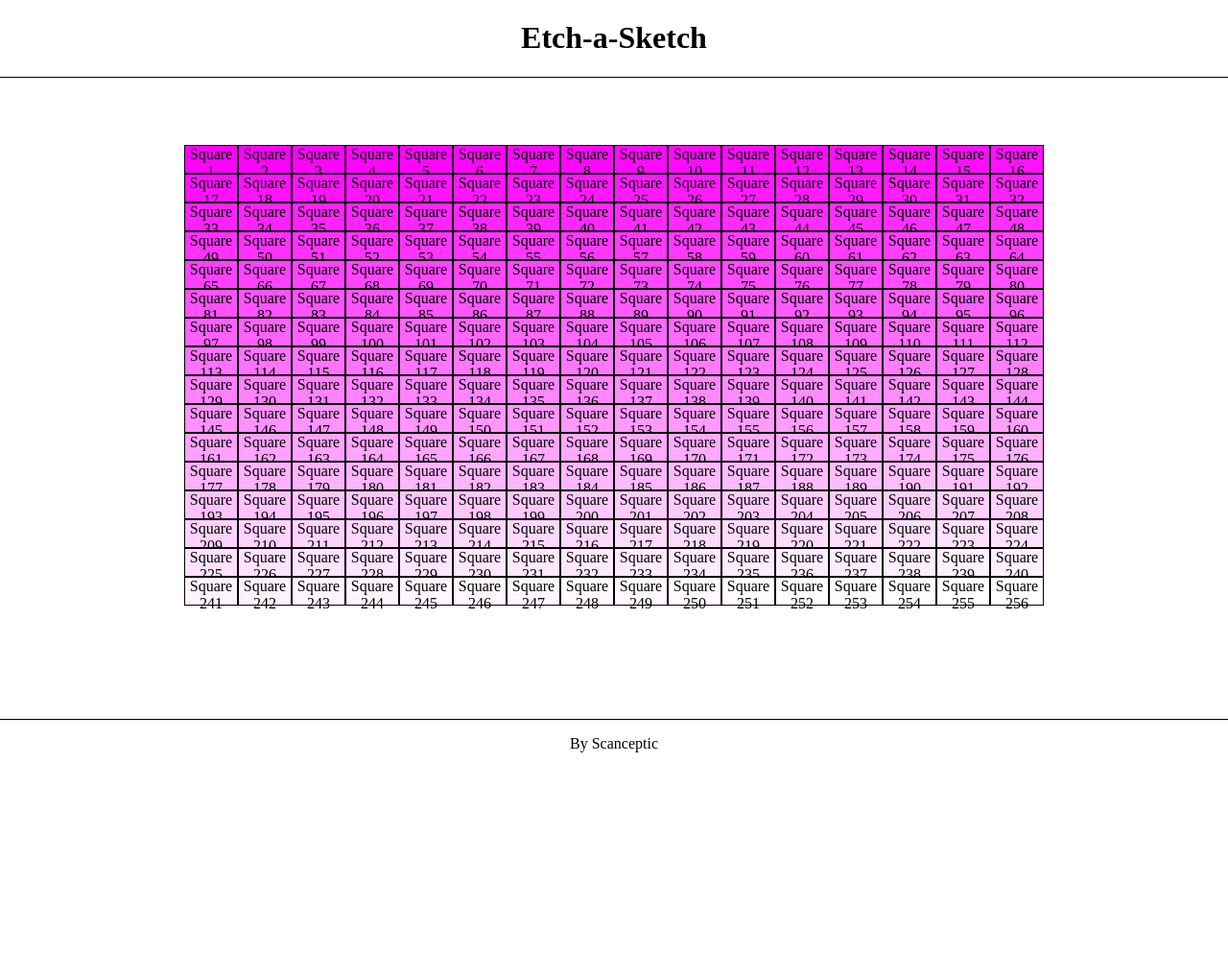
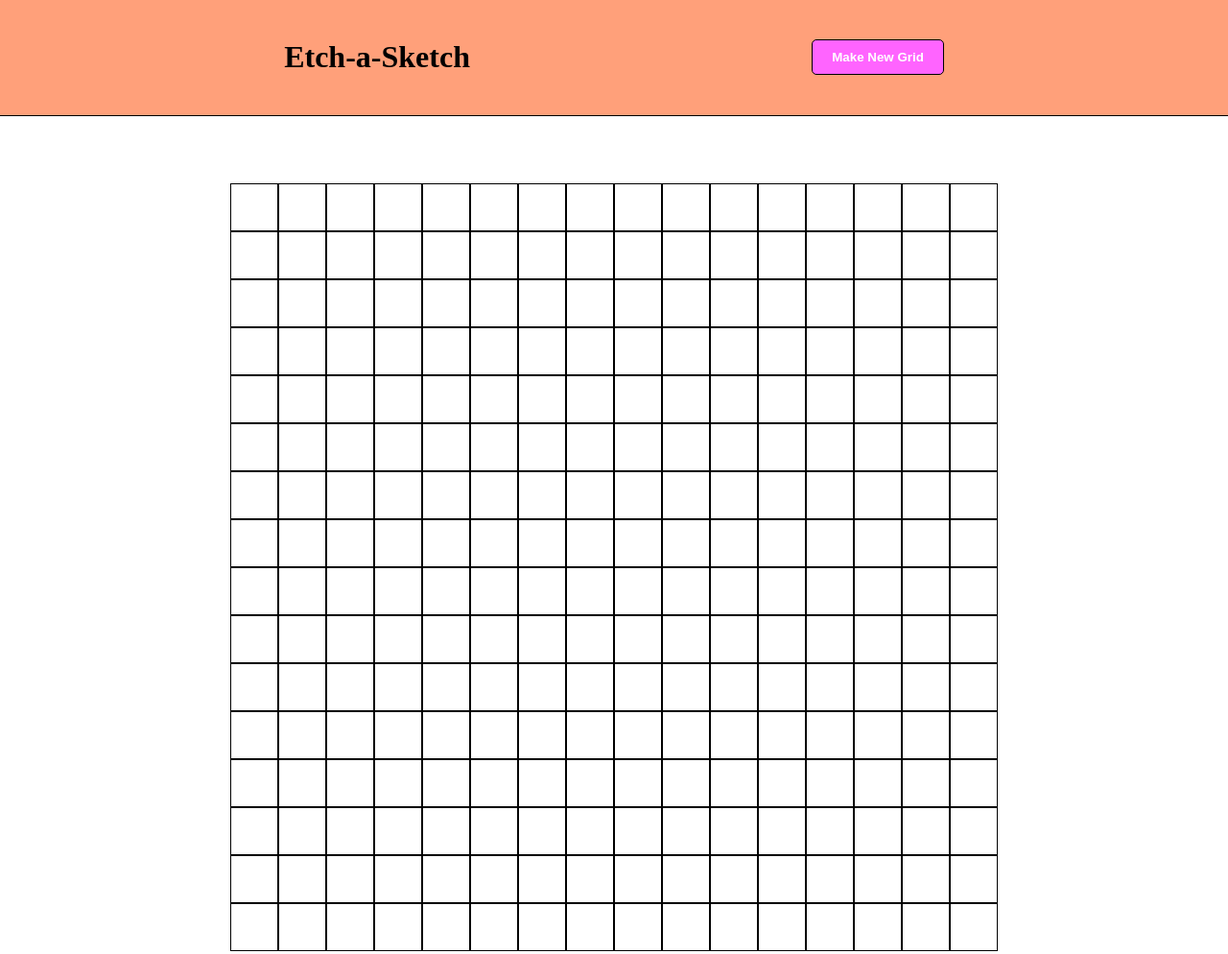
Before and after one commit to Scanceptic/etch-a-sketch, a plain HTML site: page index.html in a window 1280 px wide. Shown: the top 994 px of the page at 96% size. Before the commit the page ends 800 px from the top, so only its background shows below. Drawn offline with Linux system fonts and the light colour scheme.

Commit message:
Complete new grid sizing + header/footer styling

```diff
--- a/index.html
+++ b/index.html
@@ -10,6 +10,7 @@
     <body>
         <div class="header">
             <h1>Etch-a-Sketch</h1>
+            <button id="newsquare">Make New Grid</button>
         </div>
         <div class="content">
             <div id="etch">
--- a/script.js
+++ b/script.js
@@ -1,12 +1,16 @@
 const etch = document.querySelector("#etch");
 
-const makeSquare = function (num) {
+const makeSquare = function (num, sideLength) {
     let square = document.createElement("div");
     square.className = "square";
     square.id = "square"+num;
-    square.textContent = "Square " + num;
-    let color = `rgb(255 ${num} 255)`;
-    square.style.backgroundColor = color;
+    if (sideLength !== undefined && sideLength <= 100) {
+        square.style.width = `${100/sideLength}%`;
+    } else {
+        square.style.width = `${100/16}%`;
+    }
+    //let color = `rgb(255 ${num} 255)`;
+    //square.style.backgroundColor = color;
     square.addEventListener('mouseover', () => {
         square.style.backgroundColor = "rgb(255, 85, 150)";
     })
@@ -22,3 +26,22 @@ const makeSquare = function (num) {
 for (let i=1; i <= 16*16; i++) {
     etch.appendChild(makeSquare(i));
 }
+
+const button = document.querySelector("#newsquare");
+button.addEventListener("click", () => {
+    const promise1 = new Promise((resolve, reject) => {
+        resolve(sideLength = prompt("How many squares per side? (Maximum 100)"));
+    });
+    promise1.then((sideLength) => {
+        if (sideLength <= 100 && sideLength > 0) {
+            while (etch.firstChild) {
+            etch.removeChild(etch.firstChild);
+            };
+            for (let i=1; i <= sideLength*sideLength; i++) {
+                etch.appendChild(makeSquare(i, sideLength));
+            };
+        } else {
+            alert("Invalid side length");
+        }
+    });
+});
--- a/style.css
+++ b/style.css
@@ -11,6 +11,15 @@ body {
     margin-bottom: 50px;
     display: flex;
     align-items: center;
+    justify-content: space-around;
+    gap: 20px;
+    padding: 20px 10%;
+    background-color: lightsalmon;
+}
+
+.content {
+    display: flex;
+    align-items: center;
     justify-content: center;
 }
 
@@ -20,6 +29,7 @@ body {
     align-items: center;
     justify-content: center;
     margin-top: auto;
+    background-color: lightsalmon;
 }
 
 #etch {
@@ -28,15 +38,31 @@ body {
     justify-content: space-between;
     flex-wrap: wrap;
     margin: 20px 15%;
-    height: 60vh;
+    height: 800px;
+    width: 800px;
 }
 
 .square {
     box-sizing: border-box;
-    width: 6.25%;
-    height: 6.25%;
+    aspect-ratio: 1/1;
+    width: auto;
+    height: auto;
     margin: 0;
     padding: 0;
     text-align: center;
     border: 1px solid black;
 }
+
+#newsquare {
+    background-color: rgb(255, 100, 255);
+    border: 1px solid black;
+    border-radius: 5px;
+    padding: 10px 20px;
+    color: white;
+    font-weight: 700;
+}
+
+#newsquare:hover {
+    background-color: rgb(255,200,255);
+    color: black;
+}
```
